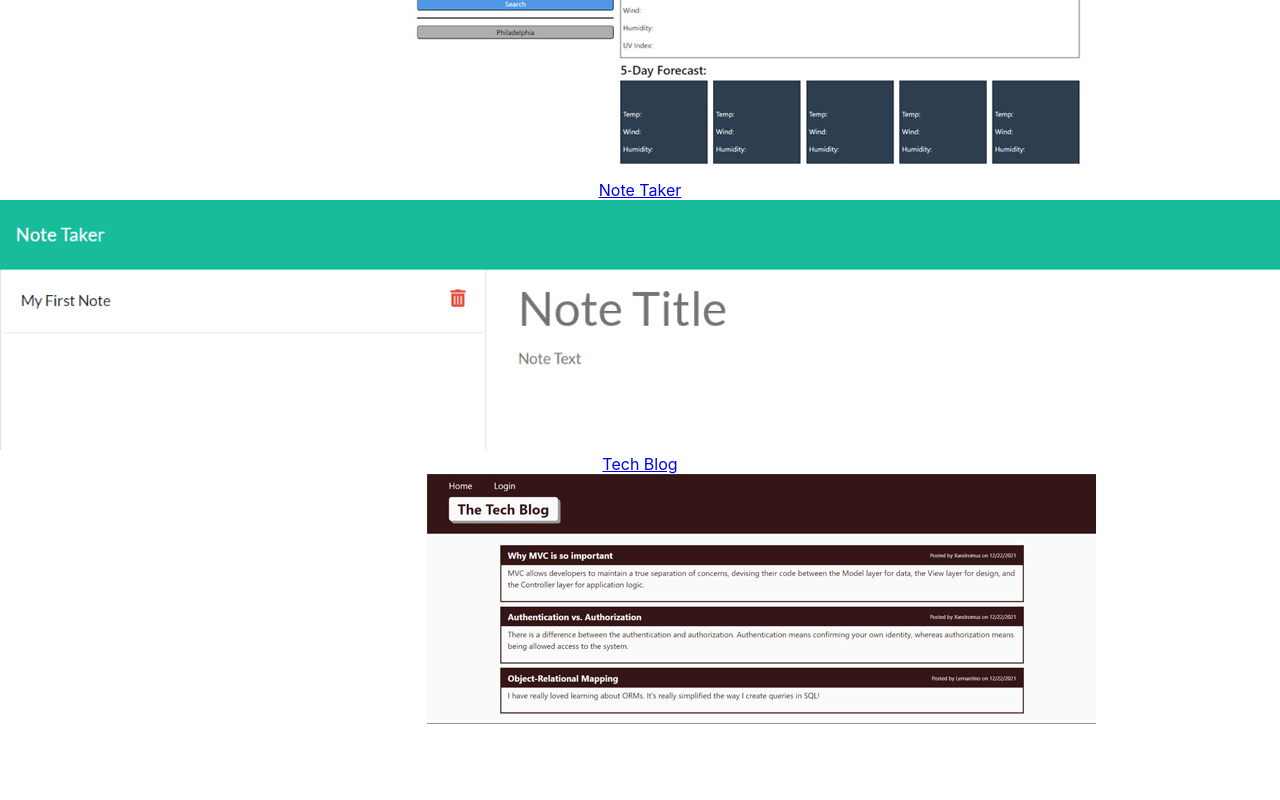
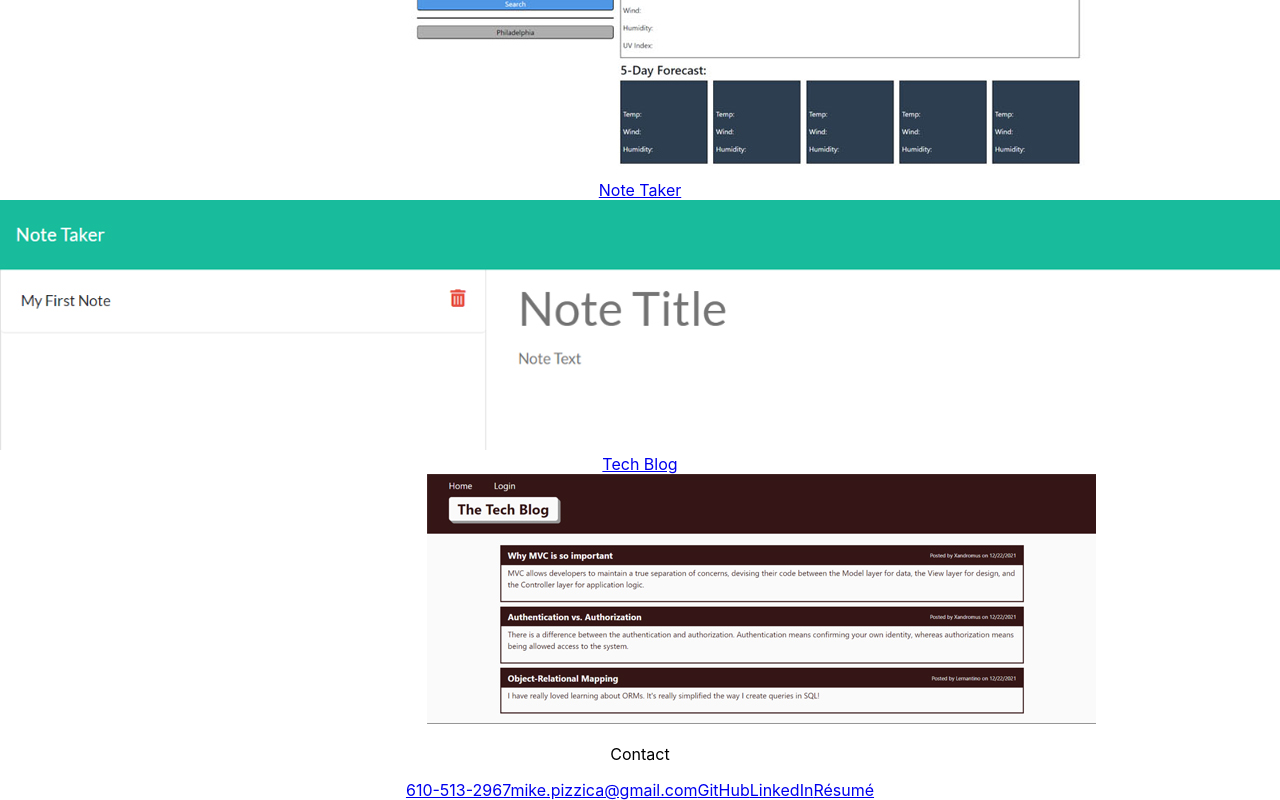
Before and after one commit to mikepizzica/react-portfolio, a React (Create React App) app: page / in a window 1280 px wide. Shown: the part 1074-1874 px from the top of the page. Before the commit the page ends 1802 px from the top, so only its background shows below. Built offline with nearby package versions, Linux system fonts and the light colour scheme.

Commit message:
add contact section

```diff
--- a/src/App.js
+++ b/src/App.js
@@ -3,7 +3,7 @@ import './App.css';
 import AboutMe from './components/aboutMe';
 import Header from './components/header';
 import Work from './components/work';
-
+import Contact from './components/contact';
 
 function App() {
   return (
@@ -12,6 +12,7 @@ function App() {
       <Header/>
       <AboutMe/>
       <Work/>
+      <Contact/>
     </div>
     </>
   );
--- /dev/null
+++ b/src/components/contact.js
@@ -0,0 +1,20 @@
+import react from "react";
+
+function Contact() {
+    return (
+        <article id="contact">
+            <aside>
+                <p>Contact</p>
+            </aside>
+            <section>
+                <a href="tel:610-513-2967">610-513-2967</a>
+                <a href="mailto:mike.pizzica@gmail.com">mike.pizzica@gmail.com</a>
+                <a href="https://github.com/mikepizzica" target="_blank">GitHub</a>
+                <a href="https://www.linkedin.com/in/mikepizzica/" target="_blank">LinkedIn</a>
+                <a href="assets\Mike Pizzica Resume.pdf" target="_blank">Résumé</a>
+            </section>
+        </article>
+    )
+};
+
+export default Contact;
```
